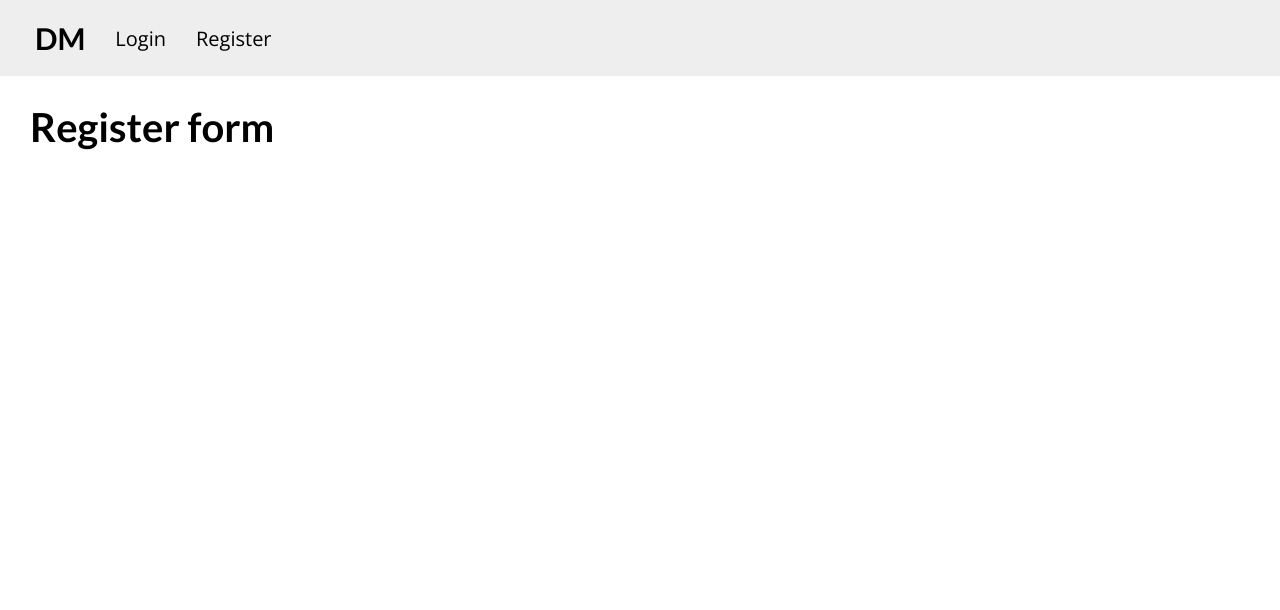
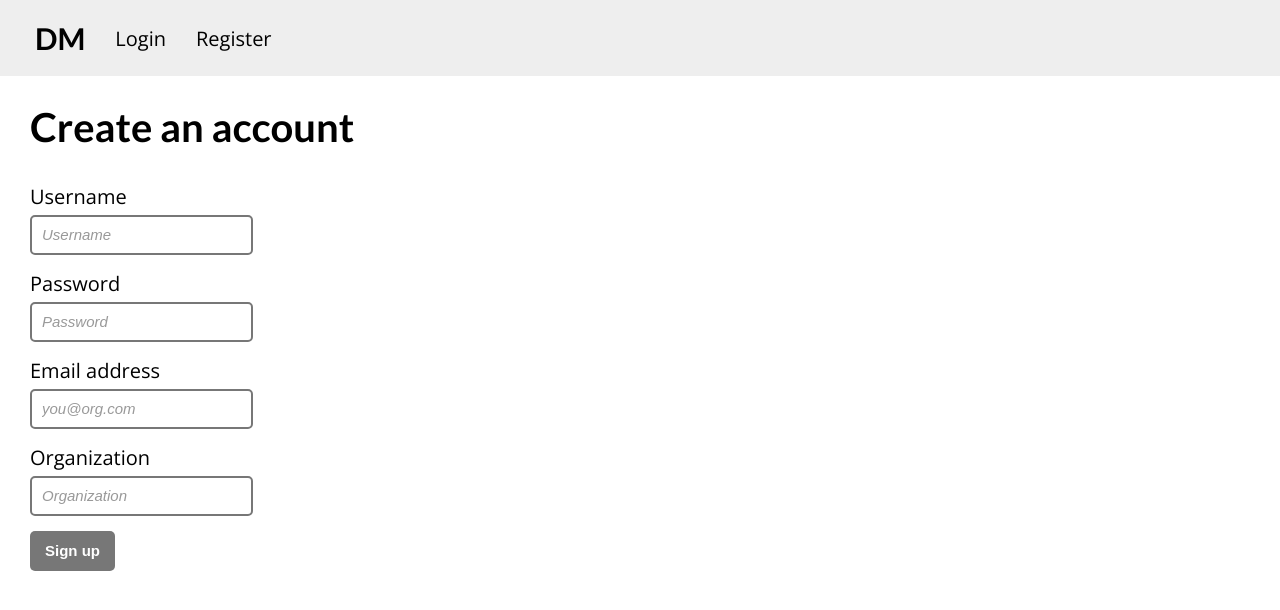
Before and after one commit to donor-management/Frontend, a React (Create React App) app: page /register in a window 1280 px wide. Shown: the top 610 px of the page. Built offline with nearby package versions, Linux system fonts and the light colour scheme.

Commit message:
Add register form

```diff
--- a/src/components/RegisterForm.jsx
+++ b/src/components/RegisterForm.jsx
@@ -1,7 +1,64 @@
-import React from 'react';
+import React, { useState } from 'react';
+import auth from '../services/authService';
+import Input from './common/Input';
+import Button from './common/Button';
 
-const RegisterForm = props => {
-  return <h1>Register form</h1>;
+const RegisterForm = ({ location, history }) => {
+  const [newUser, setNewUser] = useState({});
+
+  const handleChange = e => {
+    const { name, value } = e.target;
+    setNewUser(values => ({ ...values, [name]: value }));
+  };
+
+  const handleSubmit = async e => {
+    e.preventDefault();
+    try {
+      await auth.register(newUser);
+      history.replace('/dashboard');
+    } catch (ex) {
+      console.log(ex);
+    }
+  };
+
+  return (
+    <div className="login">
+      <h1>Create an account</h1>
+      <form onSubmit={handleSubmit}>
+        <Input
+          name="username"
+          value={newUser.username || ''}
+          onChange={handleChange}
+          placeholder="Username"
+          label="Username"
+        />
+        <Input
+          type="password"
+          name="password"
+          label="Password"
+          value={newUser.password || ''}
+          onChange={handleChange}
+          placeholder="Password"
+        />
+        <Input
+          type="email"
+          name="email"
+          label="Email address"
+          value={newUser.email || ''}
+          onChange={handleChange}
+          placeholder="you@org.com"
+        />
+        <Input
+          name="organization"
+          label="Organization"
+          value={newUser.organization || ''}
+          onChange={handleChange}
+          placeholder="Organization"
+        />
+        <Button>Sign up</Button>
+      </form>
+    </div>
+  );
 };
 
 export default RegisterForm;
```
